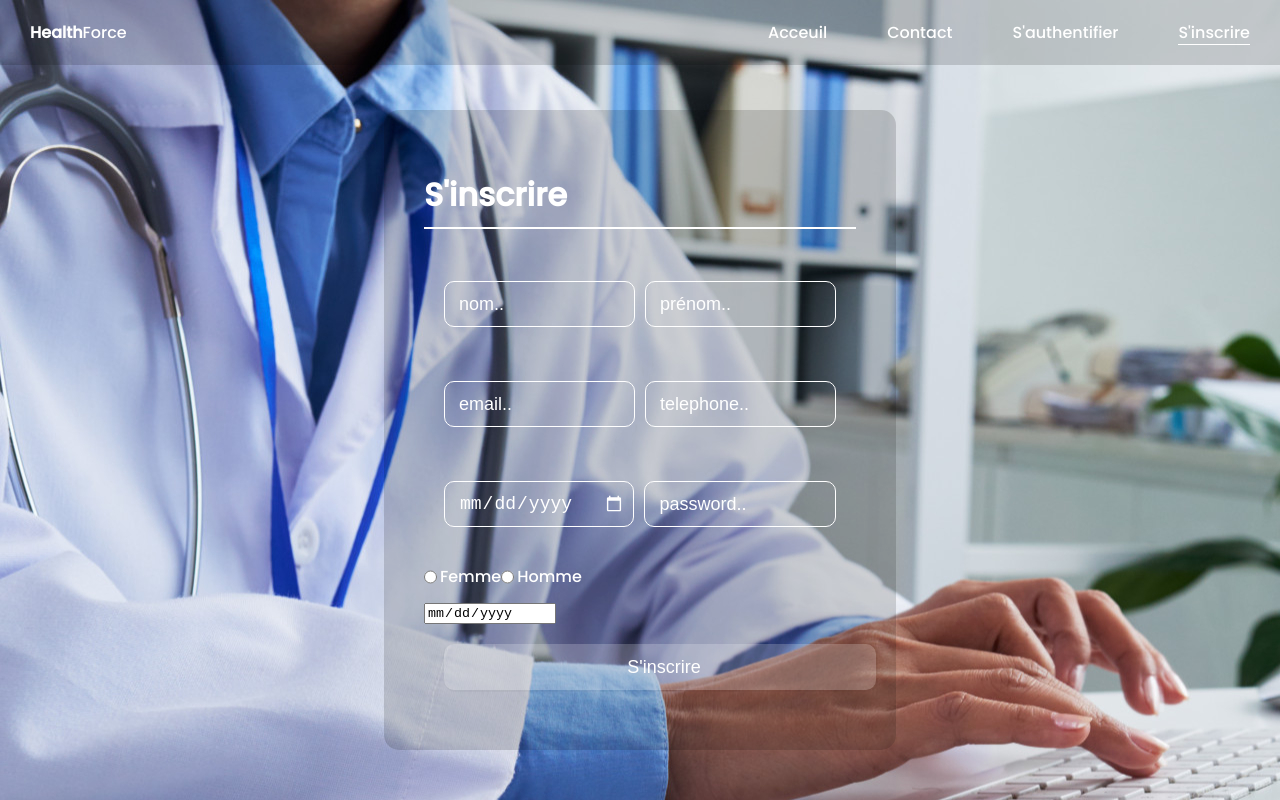
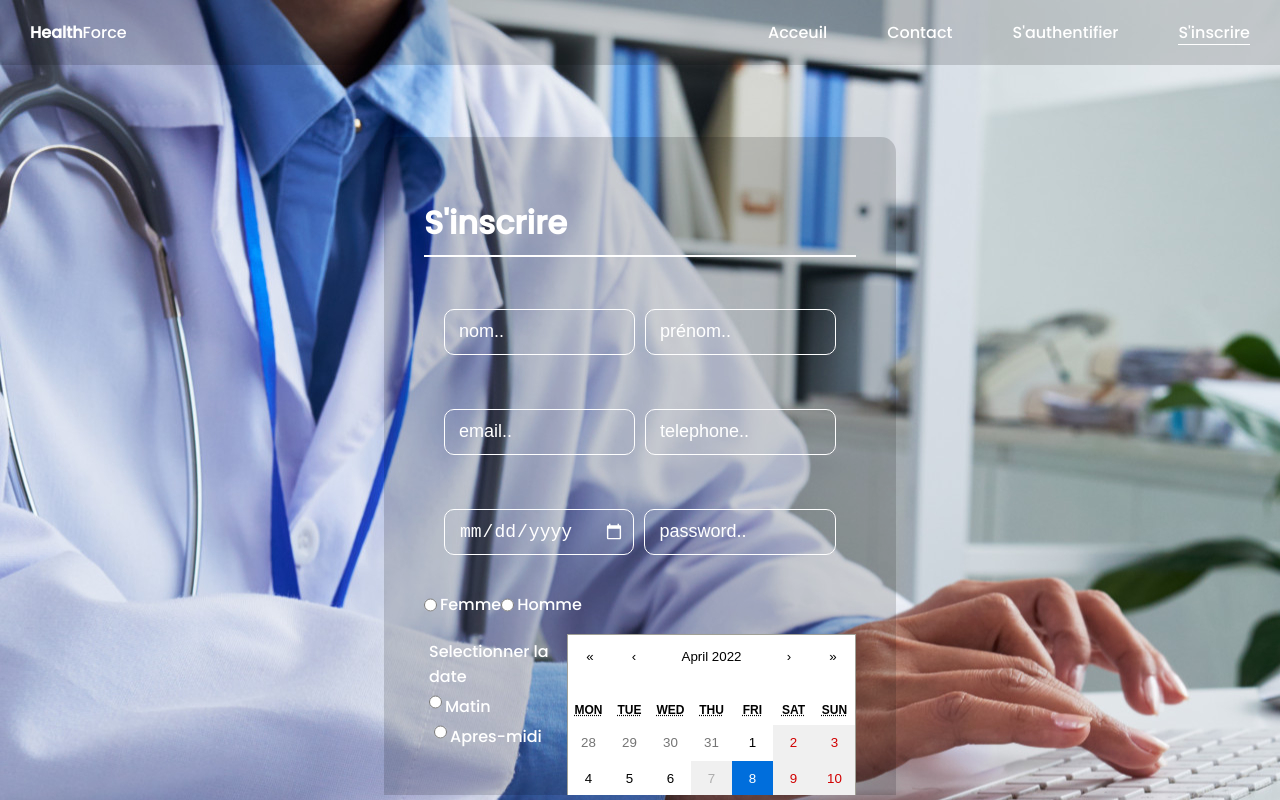
Before and after one commit to bader-t/HealthForce, a React (Create React App) app: page /signup in a window 1280 px wide. Built offline with nearby package versions, Linux system fonts and the light colour scheme.

Commit message:
added web to lead with appointment

```diff
--- a/src/pages/signup/Signup.js
+++ b/src/pages/signup/Signup.js
@@ -1,8 +1,15 @@
 import { React, useState } from "react";
+import { Calendar } from "react-calendar";
 import { useNavigate } from "react-router-dom";
 import { Navbar } from "../../components";
 import AuthService from "../../services/auth.service";
 import "./signup.css";
+
+const dates = [
+  new Date(2022, 3, 7),
+  new Date(2022, 3, 25),
+  new Date(2022, 4, 8),
+];
 
 function Signup() {
 
@@ -13,7 +20,9 @@ function Signup() {
   const [password, setPassword] = useState("");
   const [telephone, setTelephone] = useState("");
   const [genre, setGenre] = useState("");
+  const [temps, setTemps] = useState("08:00");
   const [date, setDate] = useState("");
+  const [rdv, onChangeRDV] = useState(new Date());
   const [message, setMessage] = useState("");
 
   const onChangeUsername = (e) => {
@@ -32,6 +41,10 @@ function Signup() {
   const onChangeGenre = (e) => {
     const genre = e.target.value;
     setGenre(genre);
+  };
+  const onChangeTemps = (e) => {
+    const temps = e.target.value;
+    setTemps(temps);
   };
   const onChangeDate = (e) => {
     const date = e.target.value;
@@ -70,7 +83,7 @@ function Signup() {
   return (
     <div className="container bg-1">
       <Navbar active="signup" status="unauthentified"></Navbar>
-
+      <div className="card-container">
         <form action="https://webto.salesforce.com/servlet/servlet.WebToLead?encoding=UTF-8" method="POST" className="wrapper">
           <div className="card">
             <h1>S'inscrire</h1>
@@ -106,7 +119,7 @@ function Signup() {
               <input
                 className="login-input"
                 type="text"
-              name="telephone"
+                name="phone"
                 placeholder="telephone.."
                 onChange={onChangeTelephone}
               />
@@ -130,25 +143,60 @@ function Signup() {
             <div className="row-radio">
               <input
                 type="radio"
-              name="genre"
-              value="femme"
+                name="salutation"
+                value="Mrs."
                 onChange={onChangeGenre}
               />
               Femme
               <input
                 type="radio"
-              name="genre"
-              value="homme"
+                name="salutation"
+                value="Mr."
                 onChange={onChangeGenre}
               />
               Homme
             </div>
-          <input name="00N8d00000CdSbQ" type="date" />
+            <div className="row">
+
+              <p className="subtitle">Selectionner la date<br />
+                <input type="radio" name="temps" value="08:00" onChange={onChangeTemps} />
+                Matin<br />
+                <input type="radio" name="temps" value="14:00" onChange={onChangeTemps} />
+                Apres-midi </p>
+
+              <Calendar
+                onChange={onChangeRDV}
+                value={rdv}
+                tileDisabled={({ date }) =>
+                  dates.some(
+                    (disabledDate) =>
+                      (date.getFullYear() === disabledDate.getFullYear() &&
+                        date.getMonth() === disabledDate.getMonth() &&
+                        date.getDate() === disabledDate.getDate()) ||
+                      date.getDay() === 0 ||
+                      date.getDay() === 6
+                  )
+                }
+              />
+            </div>
+            <div className="row">
+              <p className="subtitle">Rendez-vous pour:</p>
+              <select id="00N8d00000CdSbf" name="00N8d00000CdSbf" title="Rendez-vous pour"><option value="">--None--</option><option value="Consultation">Consultation</option>
+                <option value="Operation">Operation</option>
+                <option value="Traitement">Traitement</option>
+              </select>
+            </div>
+
+            <input name="00N8d00000CdSbQ" type="hidden" value={rdv.getDate() + "/" + (rdv.getMonth() + 1) + "/"
+              + rdv.getFullYear() + ", " + temps} />
 
             <input className="submit-login" name="submit" type="submit" value="S'inscrire" />
           </div>
         </form>
       </div>
+
+
+    </div>
   );
 }
 
--- a/src/pages/signup/signup.css
+++ b/src/pages/signup/signup.css
@@ -23,3 +23,9 @@ input[type="radio"] {
   filter: invert(1);
   padding-right: 10px;
 }
+
+.card-container {
+  padding-top: 460px;
+  height: calc(100vh - 70px);
+  overflow-y: auto;
+}
```
Lines whose indentation alone changed are shown as unchanged.
